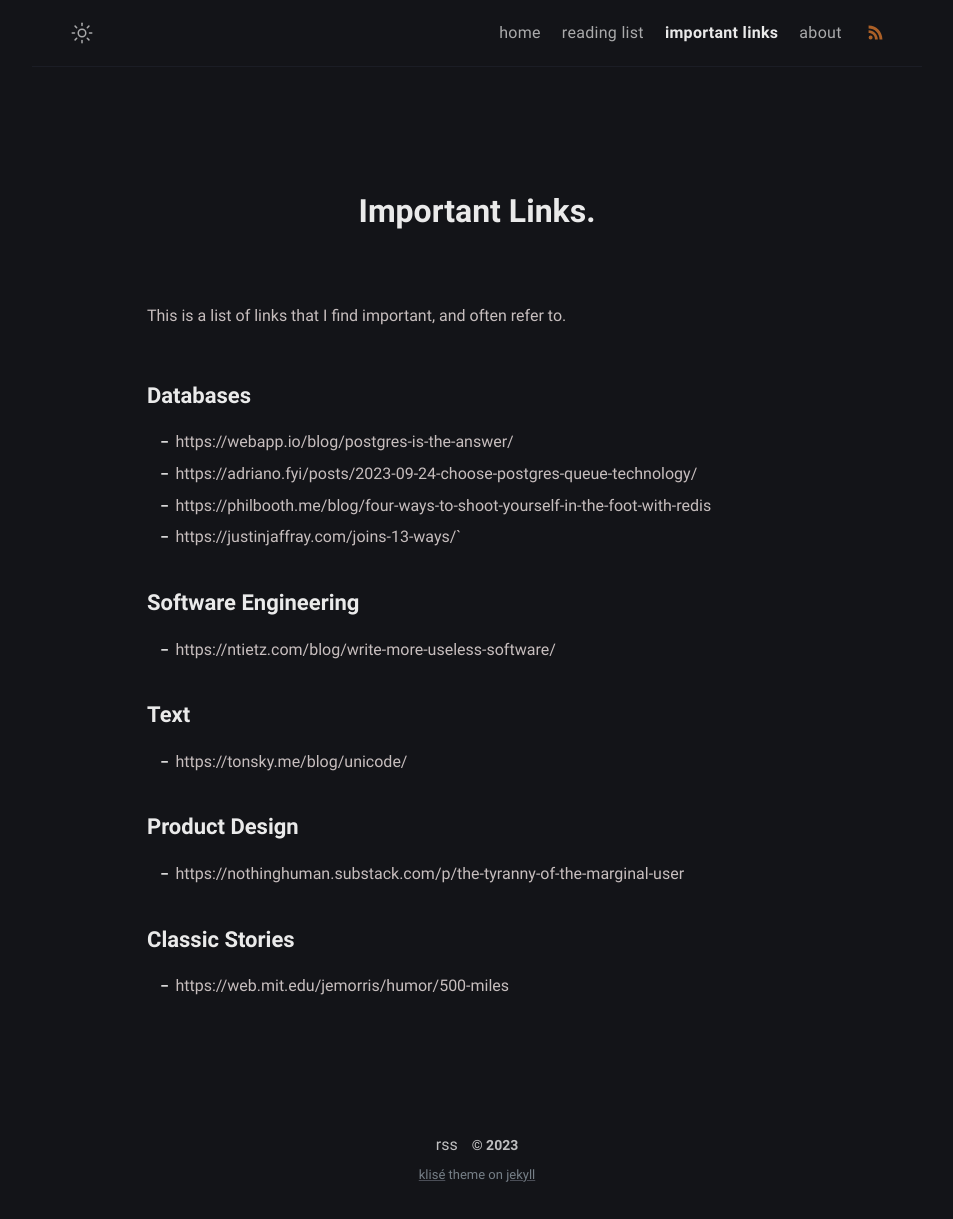
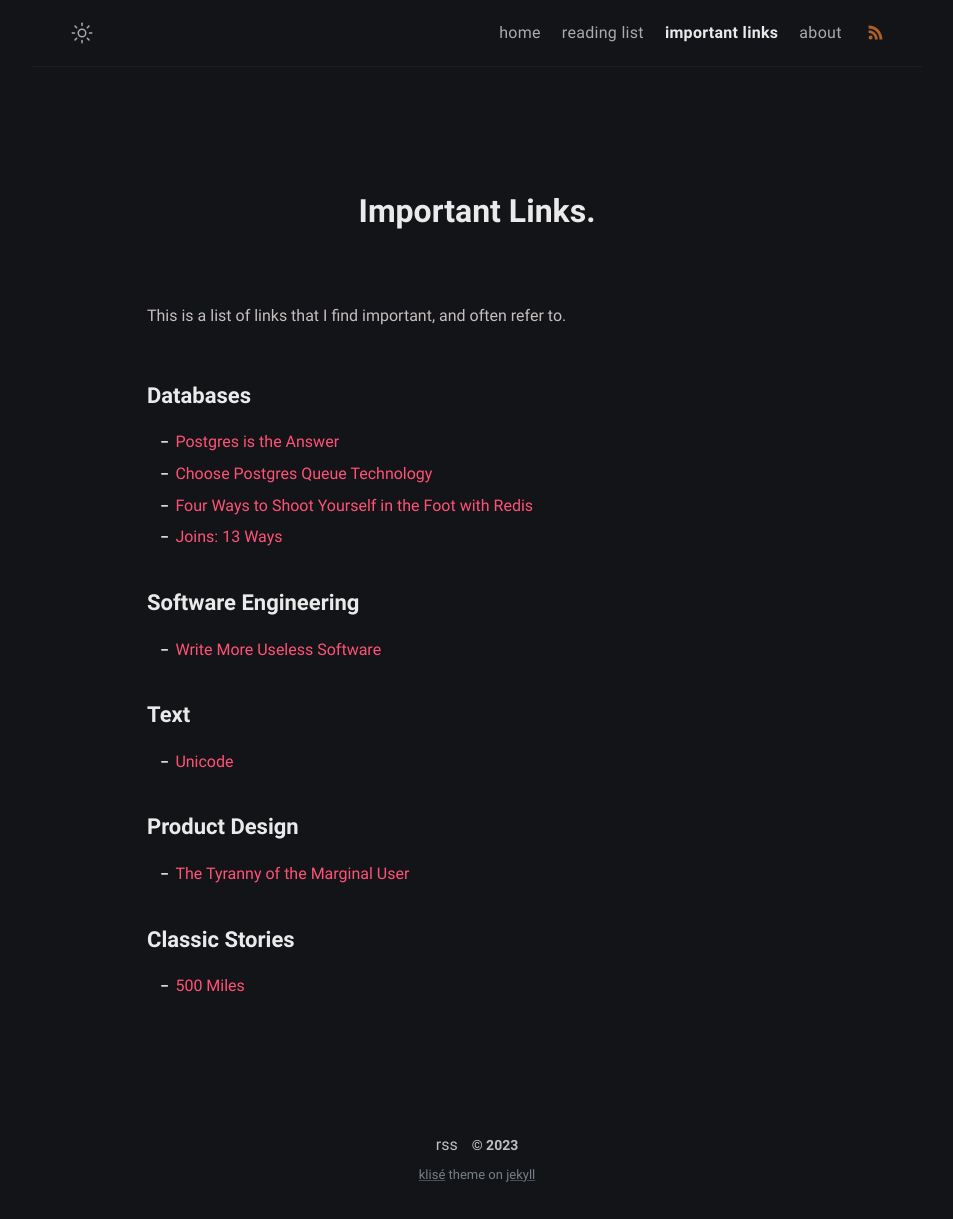
Before and after one commit to jorgegonzalez/blog, a Jekyll site: the page built from important-links.md, in a window 1280 px wide. Shown: the whole page, without its empty margins (163-1116 px from the left). Built offline with Jekyll 4.4.1, drawn with Linux system fonts in a browser that asks for light colours; some of the changed lines change nothing that is shown.

Commit message:
fix links

```diff
--- a/important-links.md
+++ b/important-links.md
@@ -10,23 +10,23 @@ This is a list of links that I find important, and often refer to.
 
 ## Databases
 
-- https://webapp.io/blog/postgres-is-the-answer/
-- https://adriano.fyi/posts/2023-09-24-choose-postgres-queue-technology/
-- https://philbooth.me/blog/four-ways-to-shoot-yourself-in-the-foot-with-redis
-- https://justinjaffray.com/joins-13-ways/`
+- [Postgres is the Answer](https://webapp.io/blog/postgres-is-the-answer/)
+- [Choose Postgres Queue Technology](https://adriano.fyi/posts/2023-09-24-choose-postgres-queue-technology/)
+- [Four Ways to Shoot Yourself in the Foot with Redis](https://philbooth.me/blog/four-ways-to-shoot-yourself-in-the-foot-with-redis)
+- [Joins: 13 Ways](https://justinjaffray.com/joins-13-ways/)
 
 ## Software Engineering
 
-- https://ntietz.com/blog/write-more-useless-software/
+- [Write More Useless Software](https://ntietz.com/blog/write-more-useless-software/)
 
 ## Text
 
-- https://tonsky.me/blog/unicode/
+- [Unicode](https://tonsky.me/blog/unicode/)
 
 ## Product Design
 
-- https://nothinghuman.substack.com/p/the-tyranny-of-the-marginal-user
+- [The Tyranny of the Marginal User](https://nothinghuman.substack.com/p/the-tyranny-of-the-marginal-user)
 
 ## Classic Stories
 
-- https://web.mit.edu/jemorris/humor/500-miles
+- [500 Miles](https://web.mit.edu/jemorris/humor/500-miles)
```
